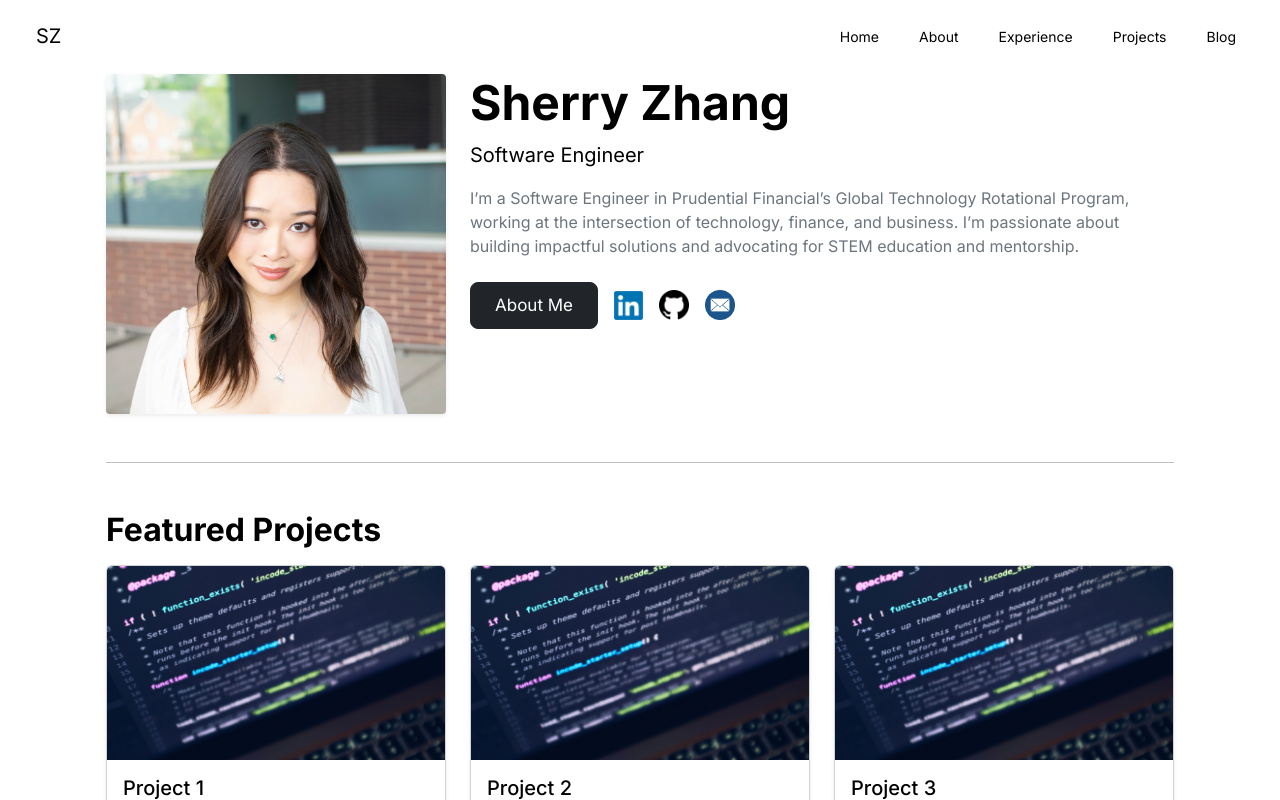
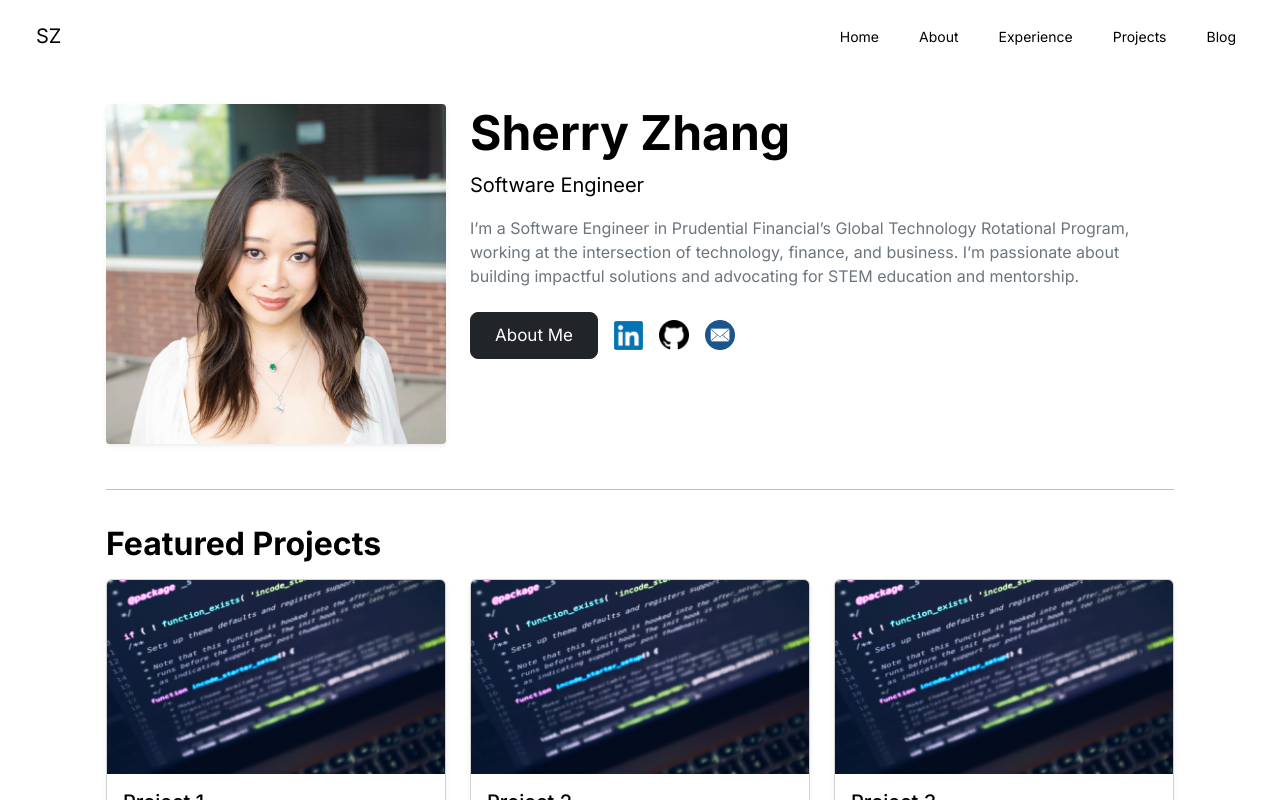
Before and after one commit to zsherry168/zsherry168.github.io, a React (Vite) app: page / in a window 1280 px wide. Shown: the top 800 px of the page. Built offline with nearby package versions, Linux system fonts and the light colour scheme.

Commit message:
style (home): minor changes in margin for container and divider

```diff
--- a/src/pages/Home.jsx
+++ b/src/pages/Home.jsx
@@ -10,7 +10,7 @@ import emailLogo from "../assets/email_logo.png";
 export default function Home() {
   return (
     <>
-      <Container className="py-4" style={{ marginTop: "50px"}}>
+      <Container className="py-4" style={{ marginTop: "80px", marginBottom: "25px"}}>
         {/* HERO */}
         <Row className="align-items-start gy-4">
           <Col xs={12} md={5} lg={4}>
@@ -81,7 +81,7 @@ export default function Home() {
         </Row>
 
         {/* Divider */}
-        <hr className="my-5" />
+        <hr style={{ marginTop: "45px", marginBottom: "35px"}}/>
 
         {/* FEATURED PROJECTS */}
         <section>
```
